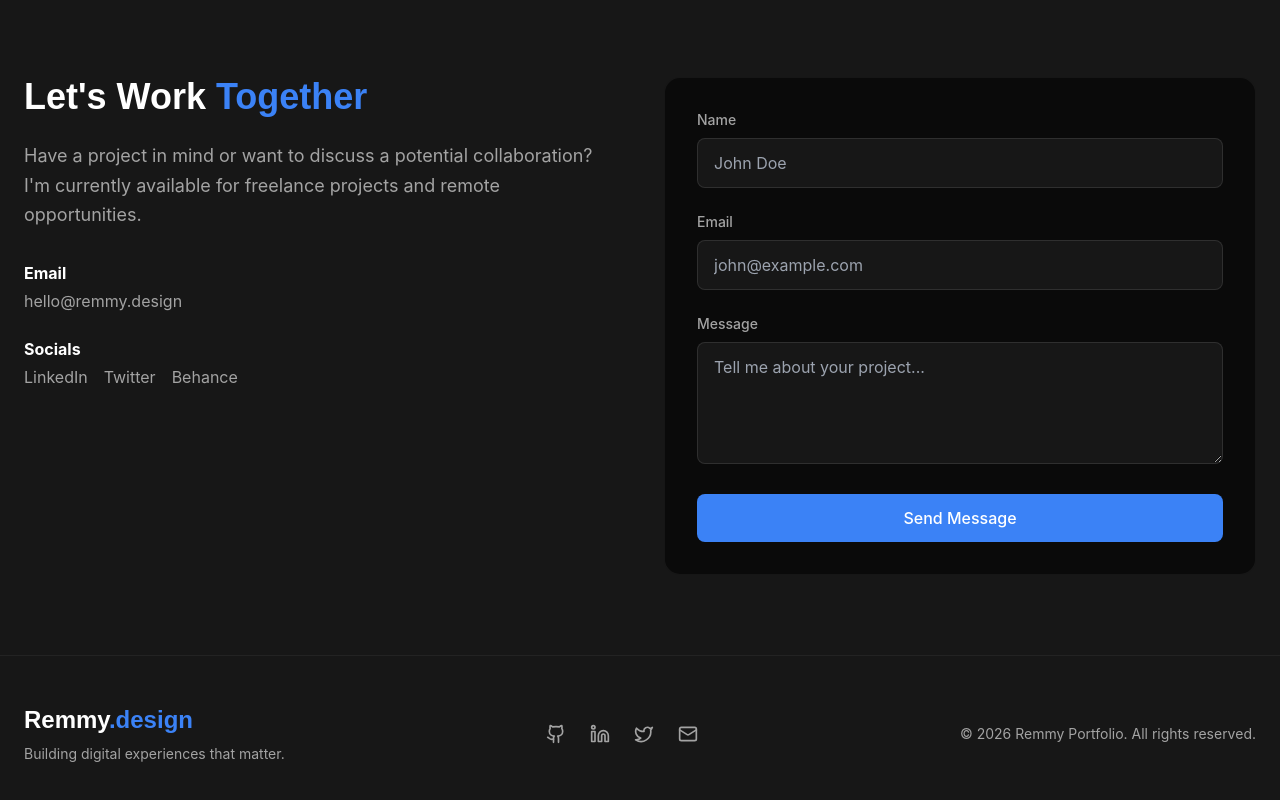
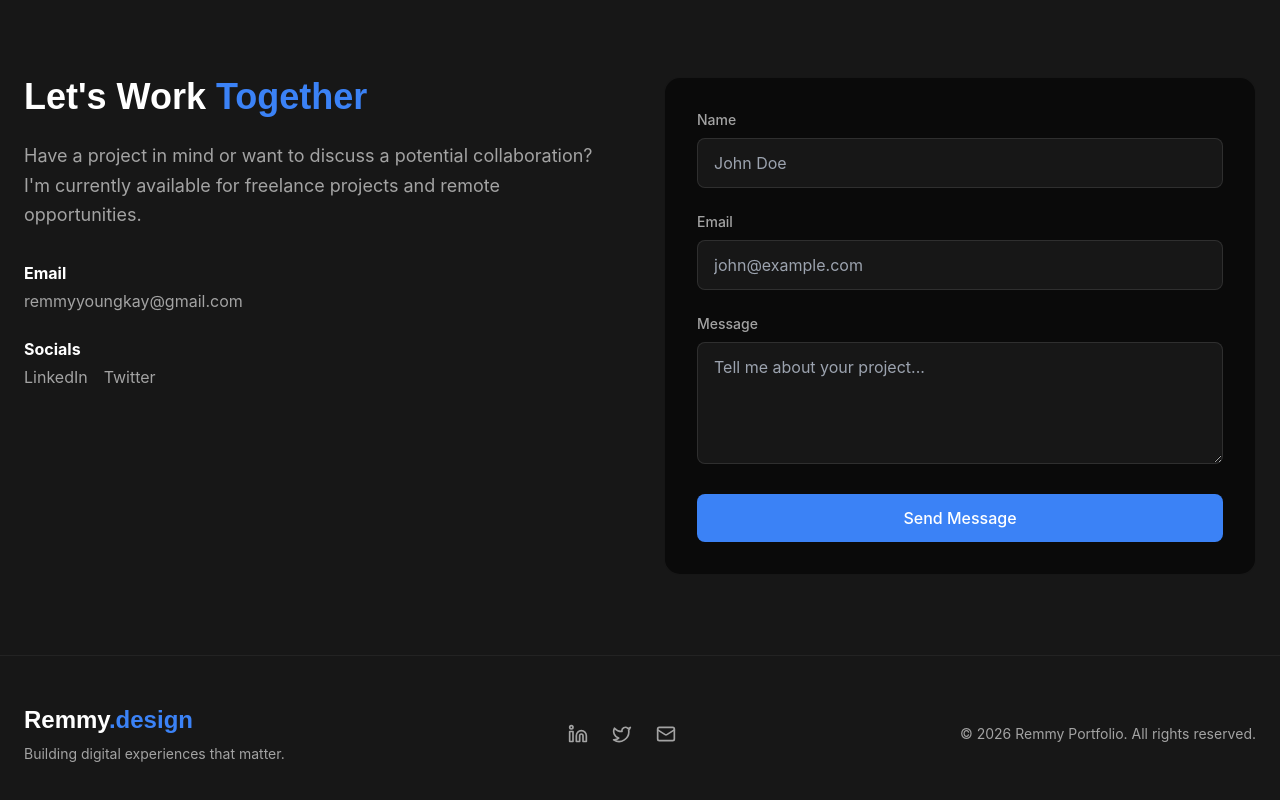
Before and after one commit to Herryking25/Remmy-Design, a React (Vite) app: page / in a window 1280 px wide. Shown: the part 3736-4536 px from the top of the page. Built offline with nearby package versions, Linux system fonts and the light colour scheme.

Commit message:
contact change

```diff
--- a/src/components/home/Contact.jsx
+++ b/src/components/home/Contact.jsx
@@ -24,14 +24,14 @@ const Contact = () => {
                     <div className="space-y-6">
                         <div>
                             <h4 className="text-white font-bold mb-1">Email</h4>
-                            <p className="text-secondary">hello@remmy.design</p>
+                            <p className="text-secondary">remmyyoungkay@gmail.com</p>
                         </div>
                         <div>
                             <h4 className="text-white font-bold mb-1">Socials</h4>
                             <div className="flex gap-4 text-secondary">
-                                <a href="#" className="hover:text-primary transition-colors">LinkedIn</a>
-                                <a href="#" className="hover:text-primary transition-colors">Twitter</a>
-                                <a href="#" className="hover:text-primary transition-colors">Behance</a>
+                                <a href="https://www.linkedin.com/in/remmyyoung" className="hover:text-primary transition-colors">LinkedIn</a>
+                                <a href="https://x.com/Vibekay" className="hover:text-primary transition-colors">Twitter</a>
+                                {/* <a href="#" className="hover:text-primary transition-colors">Behance</a> */}
                             </div>
                         </div>
                     </div>
--- a/src/components/layout/Footer.jsx
+++ b/src/components/layout/Footer.jsx
@@ -12,16 +12,16 @@ const Footer = () => {
                 </div>
 
                 <div className="flex space-x-6">
-                    <a href="#" className="text-secondary hover:text-white transition-colors">
+                    {/* <a href="" className="text-secondary hover:text-white transition-colors">
                         <Github size={20} />
-                    </a>
-                    <a href="#" className="text-secondary hover:text-white transition-colors">
+                    </a> */}
+                    <a href="https://www.linkedin.com/in/remmyyoung" className="text-secondary hover:text-white transition-colors">
                         <Linkedin size={20} />
                     </a>
-                    <a href="#" className="text-secondary hover:text-white transition-colors">
+                    <a href="https://x.com/Vibekay" className="text-secondary hover:text-white transition-colors">
                         <Twitter size={20} />
                     </a>
-                    <a href="#" className="text-secondary hover:text-white transition-colors">
+                    <a href="remmyyoungkay@gmail.com" className="text-secondary hover:text-white transition-colors">
                         <Mail size={20} />
                     </a>
                 </div>
```
